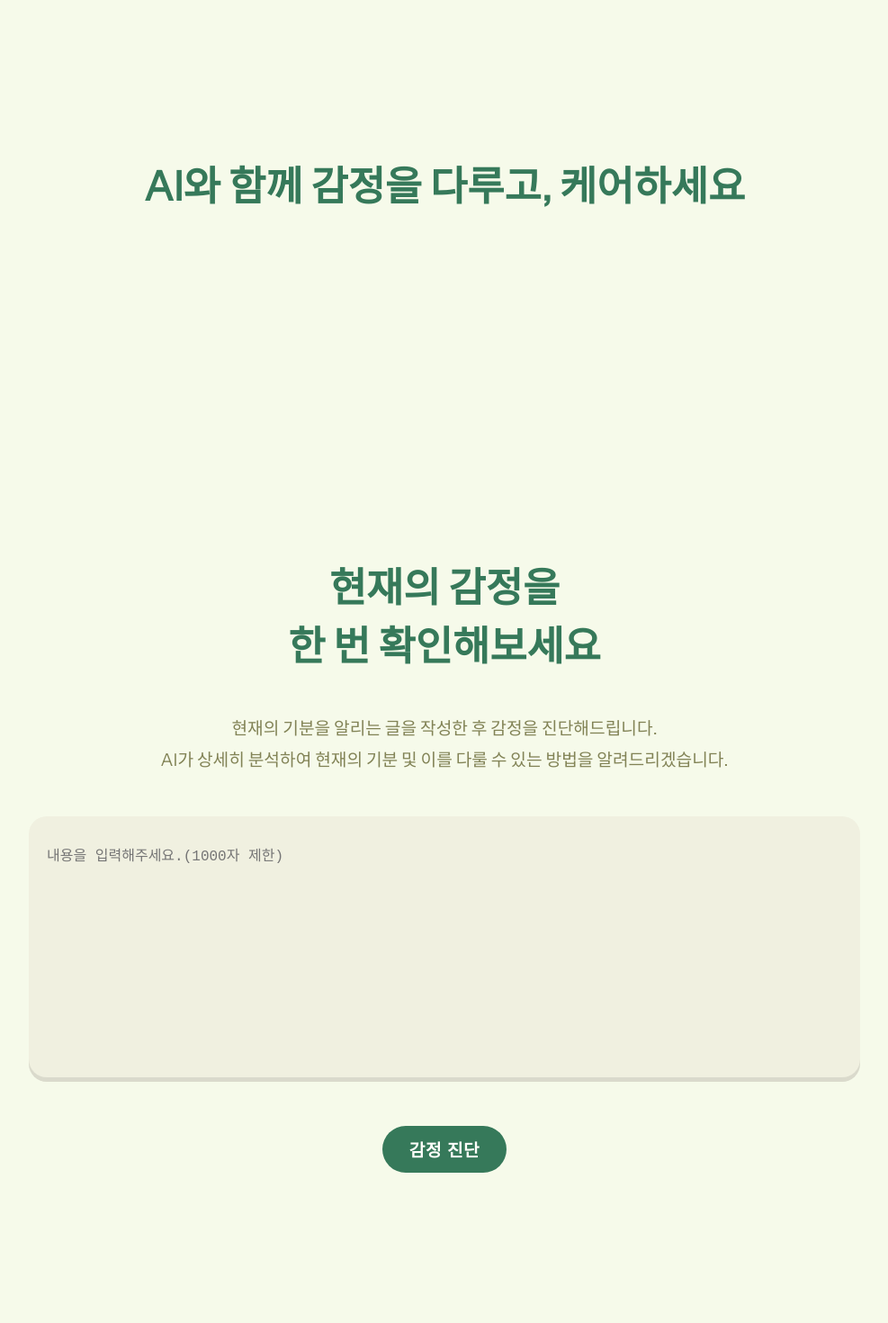
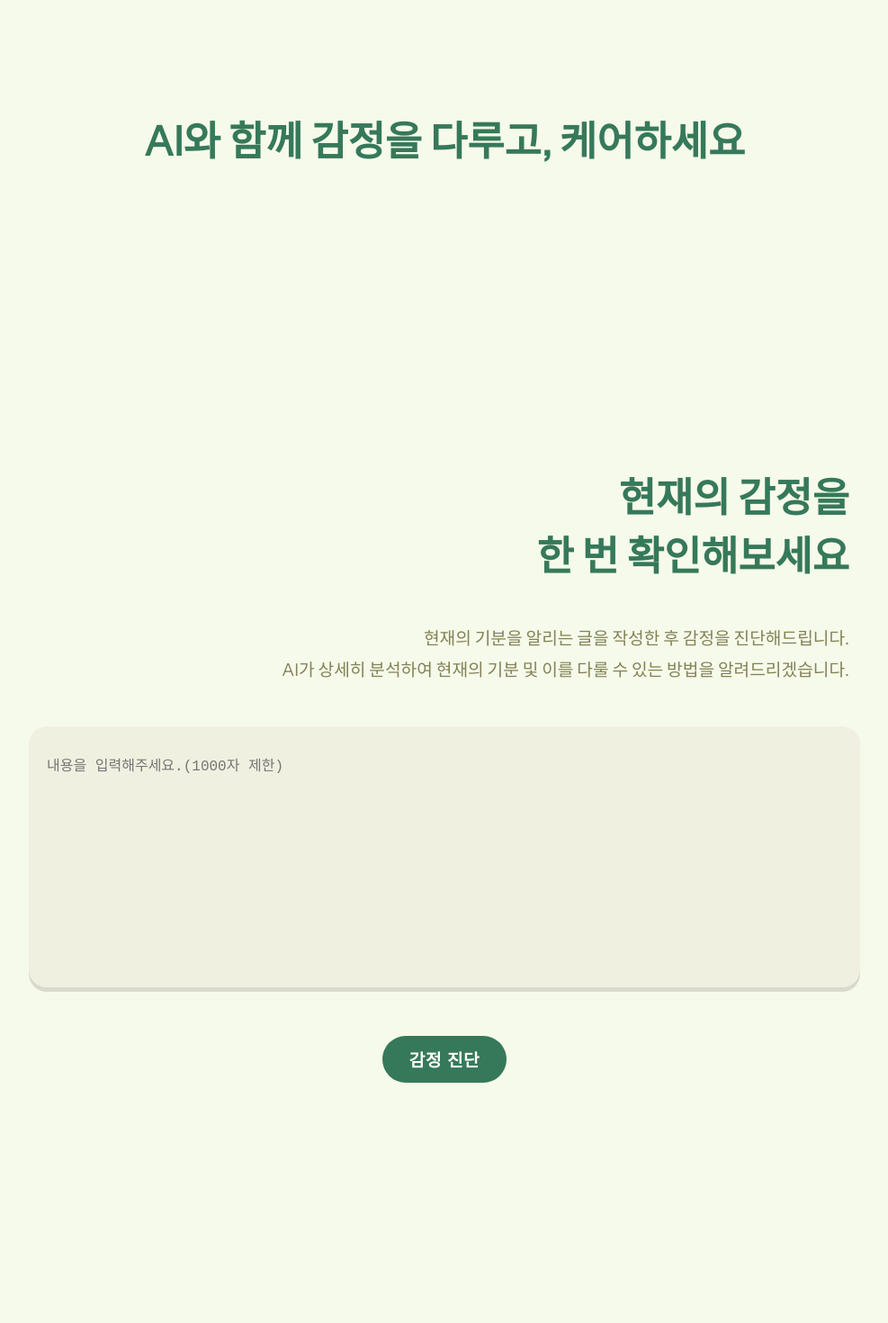
Before and after one commit to yunseok36/AIproject, a React (Create React App) app: page / in a window 1280 px wide. Shown: the part 860-2330 px from the top of the page at 90% size, without its empty margins (146-1133 px from the left). Built offline with nearby package versions, Linux system fonts and the light colour scheme; a web font is replaced by a local one.

Commit message:
디자인 수정 및 페이지 추가

```diff
--- a/src/page/Main.css
+++ b/src/page/Main.css
@@ -4,20 +4,21 @@
 }
 
 .section1 {
+  text-align: left;
   padding-left: 70px;
-  padding-bottom: 300px;
+  padding-bottom: 250px;
 }
 
 .section2 {
   text-align: center;
   position: relative;
-  padding-bottom: 300px;
+  padding-bottom: 250px;
 }
 
 .section3 {
   text-align: center;
   position: relative;
-  padding-bottom: 300px;
+  padding-bottom: 200px;
 }
 
 .content-wrapper {
@@ -27,7 +28,12 @@
 }
 
 .space {
-  padding-bottom: 100px;
+  padding-bottom: 50px;
+}
+
+.title-right {
+  text-align: right;
+  padding-right: 70px;
 }
 
 
@@ -97,10 +103,16 @@
   display: flex;
   flex-direction: column;
   align-items: center;
-  margin-top: 10px;
   gap: 8px;
   color: #36795A;
   font-weight: 600;
+}
+
+.loading-placeholder {
+  min-height: 150px;
+  display: flex;
+  justify-content: center;
+  align-items: center;
 }
 
 .loader {
--- a/src/page/Main.js
+++ b/src/page/Main.js
@@ -45,19 +45,20 @@ function Main() {
       <div className="section2">
         <h1 className="title2">AI와 함께 감정을 다루고, 케어하세요</h1>
         <div className="box-items">
-
         </div>
         <div className="article">
-
         </div>
       </div>
 
       <div className="section3">
+        <div className="title-right">
           <h1 className="title2">현재의 감정을<br /> 한 번 확인해보세요</h1>
           <div className="article">
             현재의 기분을 알리는 글을 작성한 후 감정을 진단해드립니다.<br />
             AI가 상세히 분석하여 현재의 기분 및 이를 다룰 수 있는 방법을 알려드리겠습니다.
-        </div><br /><br />
+          </div>
+        </div>
+        <br /><br />
         <textarea
           className="text-input"
           rows="6"
@@ -71,17 +72,16 @@ function Main() {
             감정 진단
           </button>
         </div>
-        {loading && (
+        <div className="loading-placeholder">
+        {loading ? (
             <div className="loading-container">
               <div className="loader"></div>
               <p>진단중...</p>
             </div>
+        ) : (
+        emotionResult && <div className="emotion-result">{emotionResult}</div>
         )}
-        {!loading && emotionResult && (
-          <div className="emotion-result">
-            {emotionResult}
         </div>
-        )}
       </div>
     </div>
   );
```
Also changed, not shown: public/assets/movie.png (added), src/page/Music.module.css (line endings or trailing spaces). Lines whose indentation alone changed are shown as unchanged.
